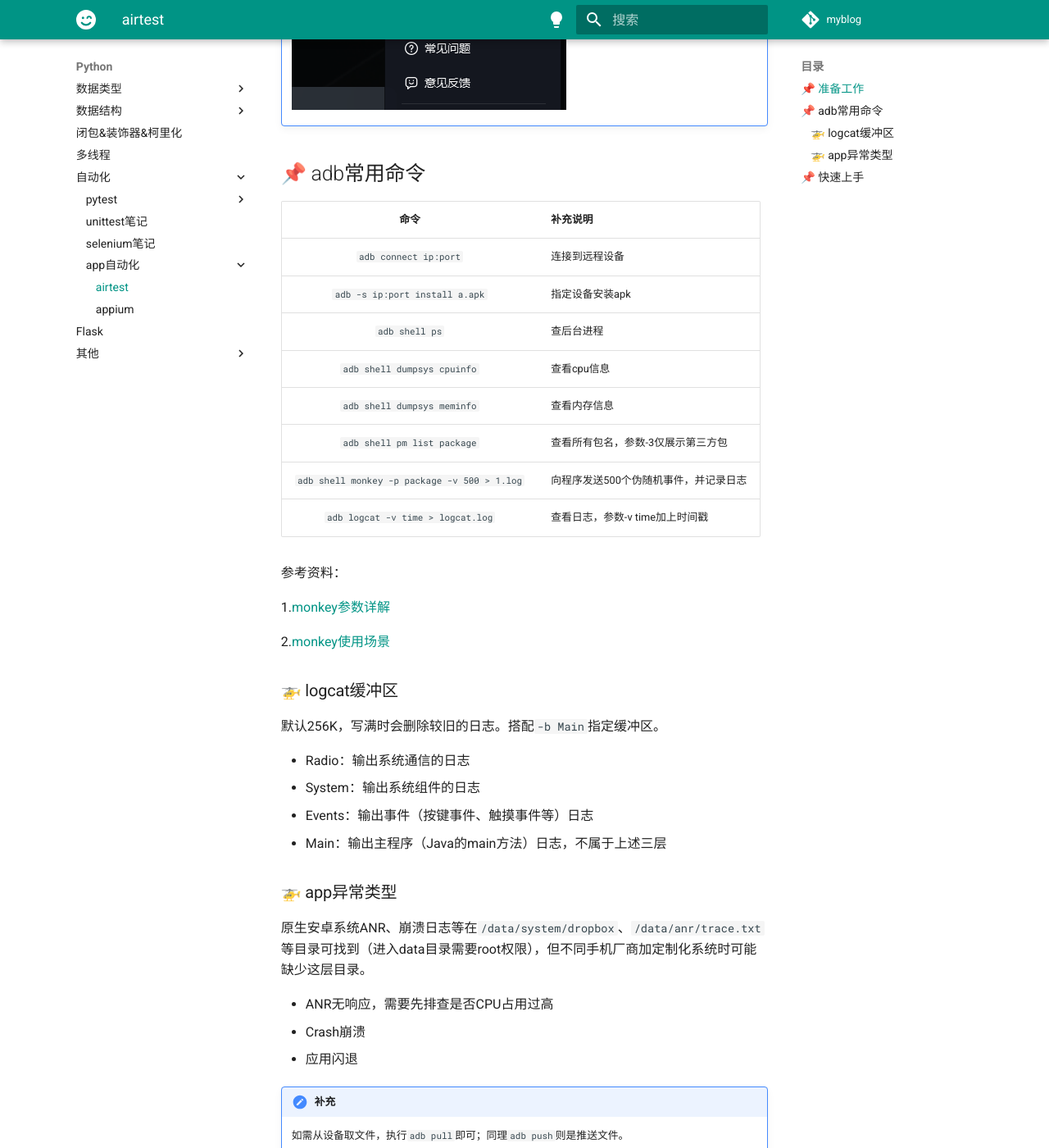
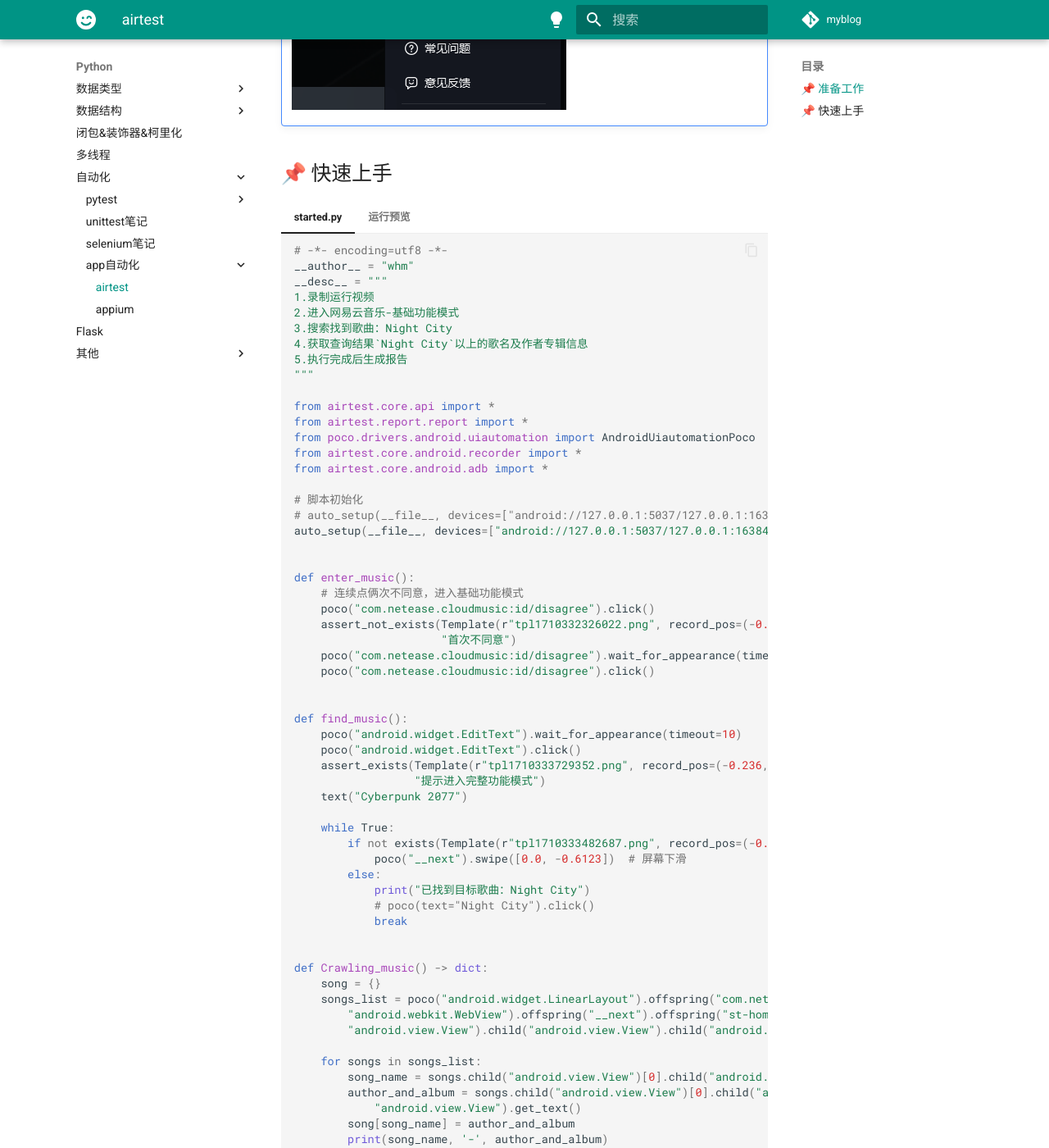
Before and after one commit to Jork-S-B/Jork-S-B.github.io, an MkDocs documentation site: the page built from docs/python/app/mumu_sim.md, in a window 1280 px wide and 1400 px high, scrolled down 662 px. Shown: the whole window at 82% size. Built offline with MkDocs 1.6.1 and Material for MkDocs 9.7.7, drawn with Linux system fonts in a browser that asks for light colours; comment, search, counter and statistics services are not loaded.

Commit message:
修改内容

```diff
--- a/docs/python/app/mumu_sim.md
+++ b/docs/python/app/mumu_sim.md
@@ -11,46 +11,6 @@
 
     ![img.png](img/adb_port.png)
 
-## 📌 adb常用命令
-
-|                      命令                      | 补充说明                 |
-|:--------------------------------------------:|:---------------------|
-|            `adb connect ip:port`             | 连接到远程设备              |
-|        `adb -s ip:port install a.apk`        | 指定设备安装apk            |
-|                `adb shell ps`                | 查后台进程                |
-|         `adb shell dumpsys cpuinfo`          | 查看cpu信息              |
-|         `adb shell dumpsys meminfo`          | 查看内存信息               |
-|         `adb shell pm list package`          | 查看所有包名，参数-3仅展示第三方包   |
-| `adb shell monkey -p package -v 500 > 1.log` | 向程序发送500个伪随机事件，并记录日志 |
-|      `adb logcat -v time > logcat.log`       | 查看日志，参数-v time加上时间戳  |
-
-
-参考资料：
-
-1.[monkey参数详解](https://www.jianshu.com/p/c2aca7019ddf)
-
-2.[monkey使用场景](https://www.cnblogs.com/TFBOYS0806/p/13578005.html)
-
-### 🚁 logcat缓冲区
-
-默认256K，写满时会删除较旧的日志。搭配`-b Main`指定缓冲区。
-
-* Radio：输出系统通信的日志
-* System：输出系统组件的日志
-* Events：输出事件（按键事件、触摸事件等）日志
-* Main：输出主程序（Java的main方法）日志，不属于上述三层
-
-### 🚁 app异常类型
-
-原生安卓系统ANR、崩溃日志等在`/data/system/dropbox`、`/data/anr/trace.txt`等目录可找到（进入data目录需要root权限），但不同手机厂商加定制化系统时可能缺少这层目录。
-
-* ANR无响应，需要先排查是否CPU占用过高
-* Crash崩溃
-* 应用闪退
-
-!!! note "补充"
-
-      如需从设备取文件，执行`adb pull`即可；同理`adb push`则是推送文件。
 
 ## 📌 快速上手
 
```
Also changed, not shown: 1 other file.
